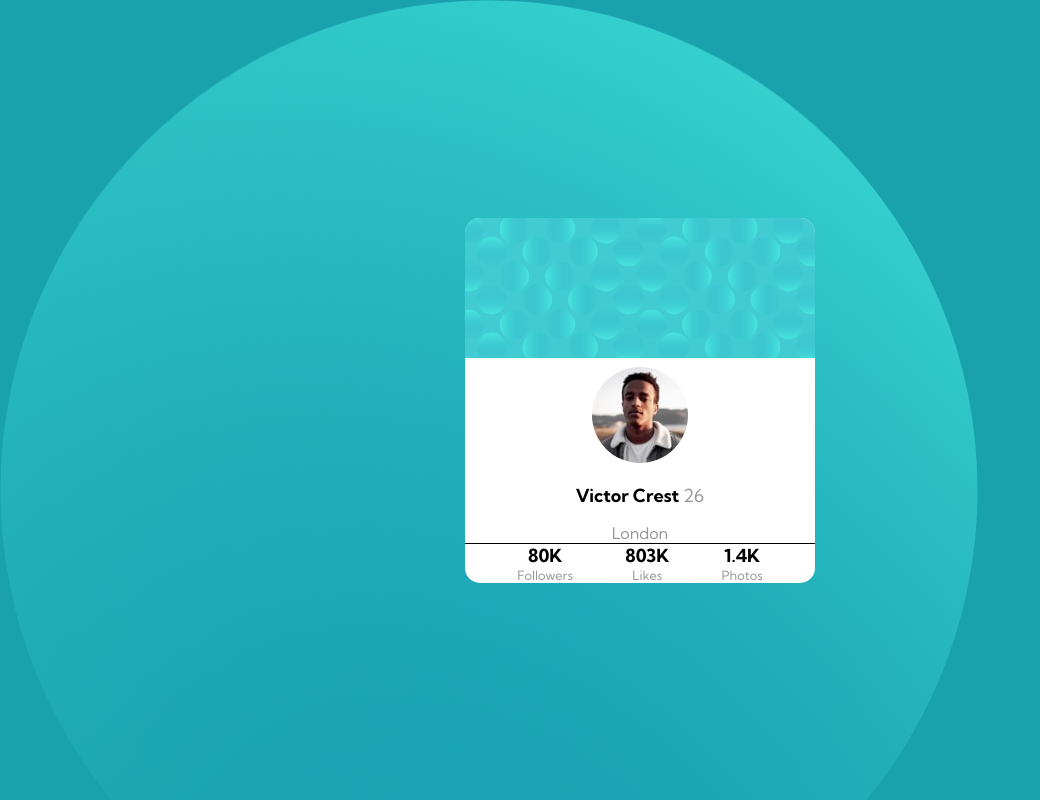
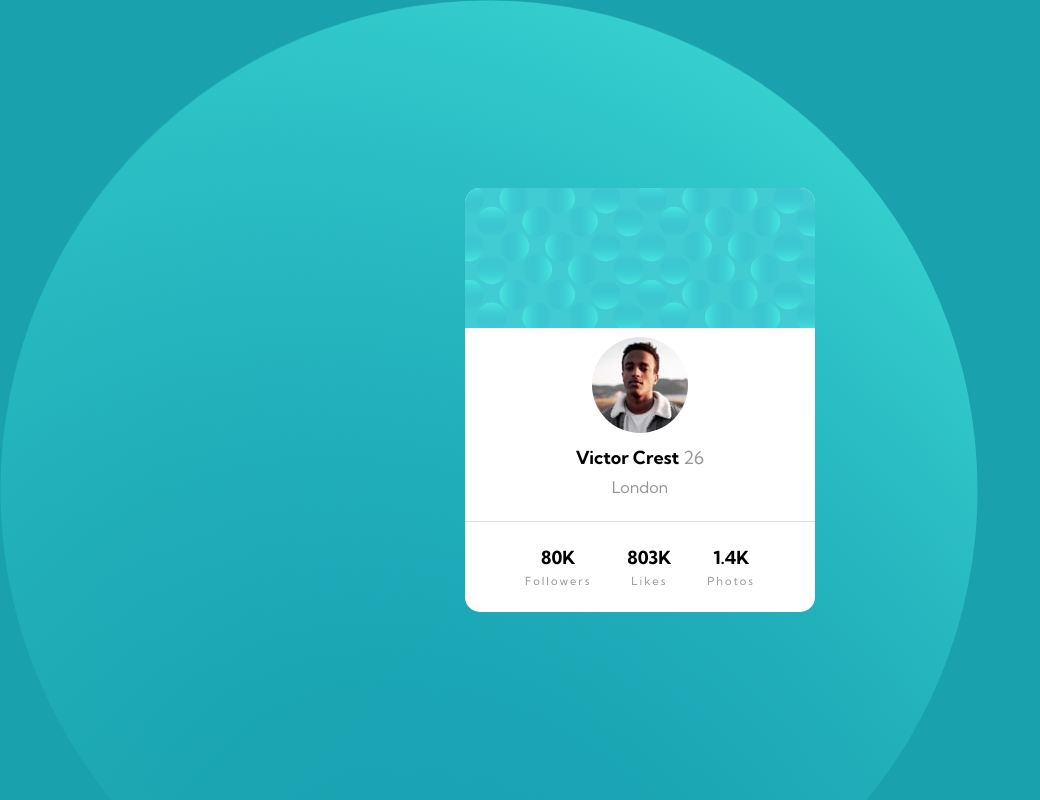
Before and after one commit to PiotrPlotast/profile-card-component, a plain HTML site: page index.html in a window 1280 px wide. Shown: the whole page, without its empty margins (0-1040 px from the left). Drawn offline with Linux system fonts and the light colour scheme.

Commit message:
small css updates

```diff
--- a/style.css
+++ b/style.css
@@ -35,7 +35,7 @@ body {
 
 .person__name {
     font-size: var(--name-stats-font-size);
-    margin: 1rem;
+    margin: 0.5rem;
 }
 
 .person__age {
@@ -52,12 +52,14 @@ body {
 .hr {
     width: 100%;
     height: 1px;
-    background-color: black;
+    background-color: hsl(0, 7%, 89%);
+    margin: 1.5rem 0;
 }
 
 .stats {
     display: flex;
     justify-content: space-evenly;
+    margin: 1.5rem;
 }
 
 .stats>div {
@@ -71,6 +73,8 @@ body {
 }
 
 .stats__category {
-    font-size: 0.8rem;
+    font-size: 0.7rem;
+    letter-spacing: 2px;
+    margin-top: 0.3rem;
     color: var(--age-city-stats-color);
 }
```
